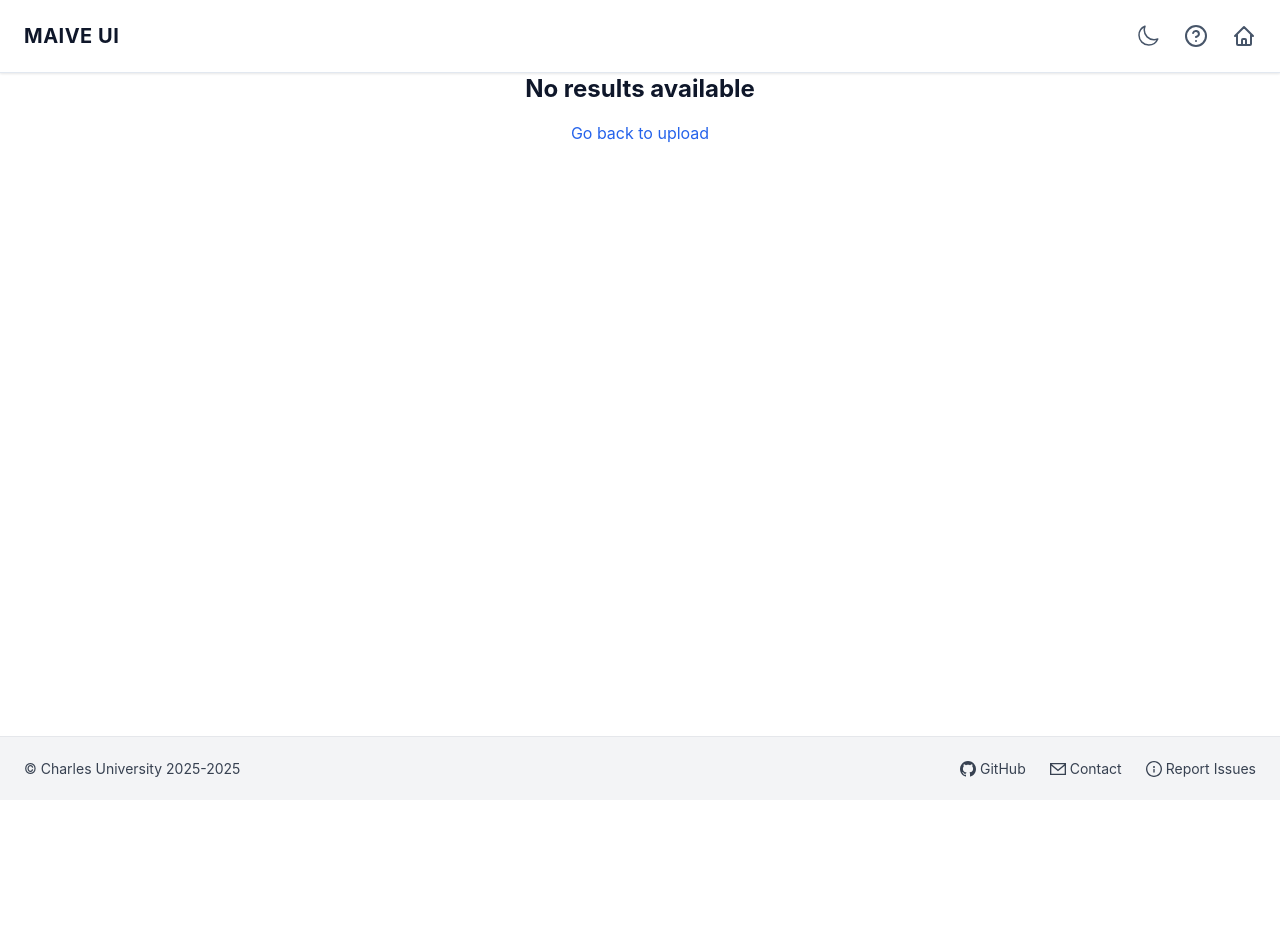
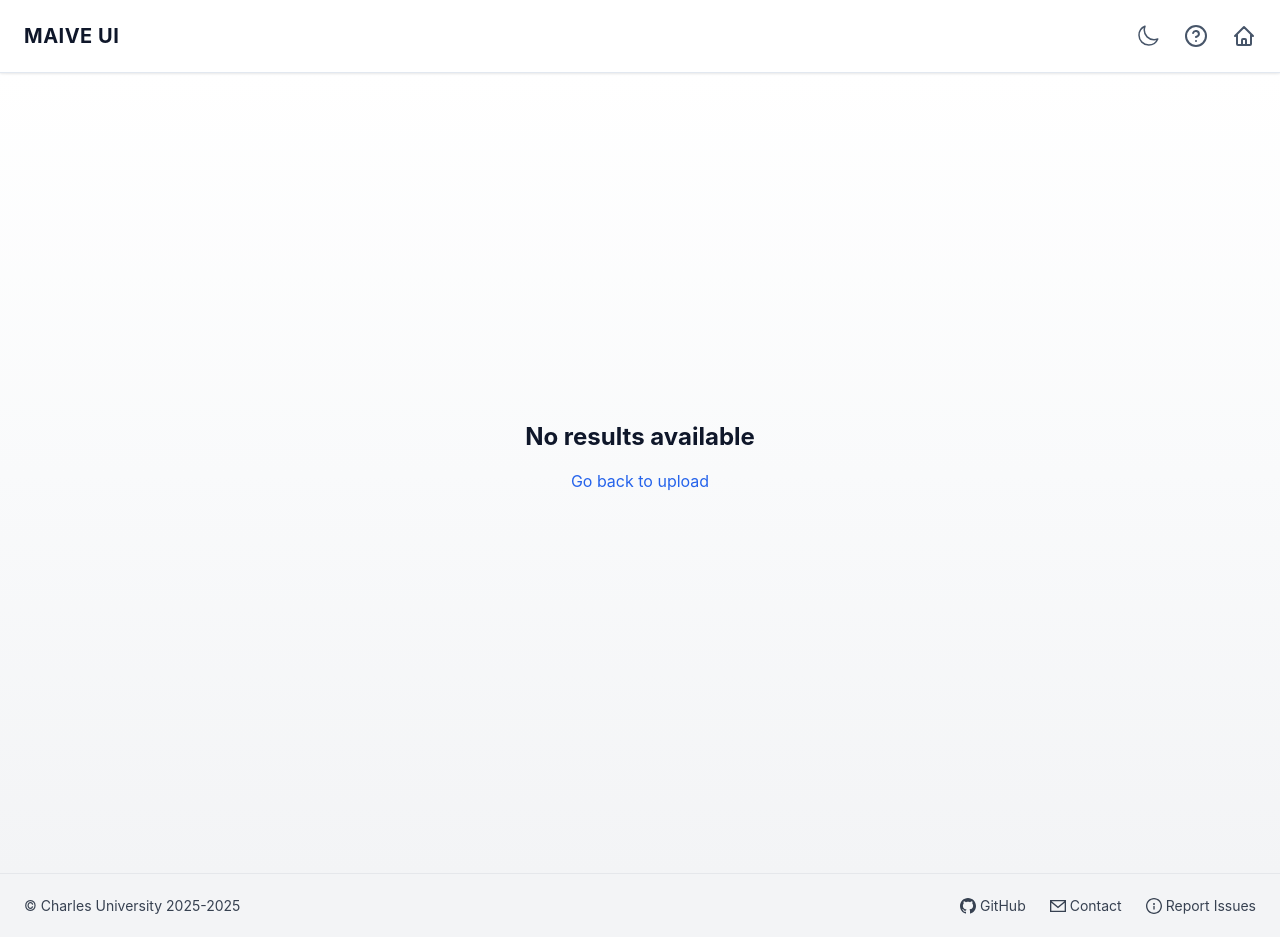
Before and after one commit to PetrCala/maive-ui, a Next.js app in the folder apps/react-ui/client/: page /results in a window 1280 px wide. Before the commit the page ends 800 px from the top, so only its background shows below. Built offline with nearby package versions, Linux system fonts and the light colour scheme.

Commit message:
fix: most pages are now assigne dthe correct main div class name (content-page-container)

```diff
--- a/apps/react-ui/client/src/pages/model/index.tsx
+++ b/apps/react-ui/client/src/pages/model/index.tsx
@@ -215,7 +215,7 @@ export default function ModelPage() {
       <Head>
         <title>{`${CONST.APP_DISPLAY_NAME} - Model Parameters`}</title>
       </Head>
-      <main className="page-container">
+      <main className="content-page-container">
         {!dataId ? (
           <div className="text-center min-h-[400px]">
             <h1 className="text-2xl font-bold mb-4">No data selected</h1>
--- a/apps/react-ui/client/src/pages/results/index.tsx
+++ b/apps/react-ui/client/src/pages/results/index.tsx
@@ -55,7 +55,7 @@ export default function ResultsPage() {
         <Head>
           <title>{`${CONST.APP_DISPLAY_NAME} - Results`}</title>
         </Head>
-        <main className="page-container">
+        <main className="content-page-container">
           <div className="text-center">
             <h1 className="text-2xl font-bold mb-4">No results available</h1>
             <Link href="/upload" className="text-blue-600 hover:text-blue-700">
@@ -123,7 +123,7 @@ export default function ResultsPage() {
       <Head>
         <title>{`${CONST.APP_DISPLAY_NAME} - Results`}</title>
       </Head>
-      <main className="page-container">
+      <main className="content-page-container">
         <div className="max-w-4xl w-full space-y-8">
           <div className="bg-white dark:bg-gray-800 p-8 rounded-xl shadow-lg border border-gray-100 dark:border-gray-700 mb-8">
             <h1 className="text-3xl font-bold mb-6 text-gray-900 dark:text-white">
--- a/apps/react-ui/client/src/pages/validation/index.tsx
+++ b/apps/react-ui/client/src/pages/validation/index.tsx
@@ -315,7 +315,7 @@ export default function ValidationPage() {
       <Head>
         <title>{`${CONST.APP_DISPLAY_NAME} - Data Validation`}</title>
       </Head>
-      <main className="page-container">
+      <main className="content-page-container">
         {!dataId ? (
           <div className="text-center">
             <h1 className="text-2xl font-bold mb-4">No data selected</h1>
```
